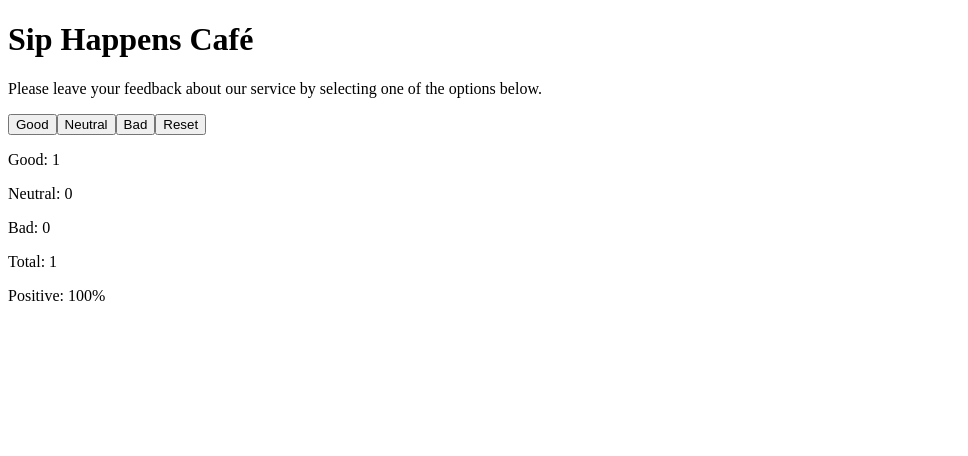
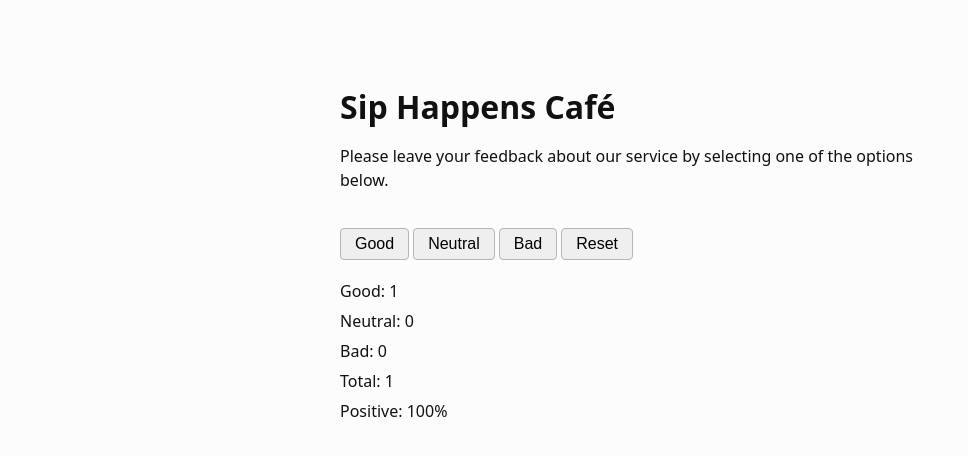
Before and after one commit to 777Afanas/goit-neo-react-hw-module2, a React (Vite) app: page / in a window 1280 px wide. Both pictures are taken after a click on the button "Good". Shown: the top 456 px of the page, without its empty margins (0-968 px from the left). Built offline with nearby package versions, Linux system fonts and the light colour scheme.

Commit message:
add style

```diff
--- a/src/components/App/App.jsx
+++ b/src/components/App/App.jsx
@@ -3,9 +3,7 @@ import Description from "../Description/Description";
 import Options from "../Options/Options";
 import Feedback from "../Feedback/Feedback";
 import Notification from "../Notification/Notification";
-
-// import transactions from '../../data/transactions.json';
-// import '../../../node_modules/modern-normalize/modern-normalize.css';
+import style from "./App.module.css";
 
 const App = () => {
   const [values, setValues] = useState(() => {
@@ -46,7 +44,7 @@ const App = () => {
   );
 
   return (
-    <div>
+    <div className={style.app}>
       <Description />
       <Options
         no={noFeedback}
--- a/src/components/App/App.module.css
+++ b/src/components/App/App.module.css
@@ -1,18 +1,8 @@
 .app {
-    font-family: 'Roboto', sans-serif;
-    height: 100vh;
-    display: flex;
-    justify-content: center;
-    align-items: flex-start;
-    padding-top: 40px;
-    gap: 40px;
-    font-size: 40;
-    color: #010101;
+  max-width: 600px;
+  margin: 40px auto;
+  padding: 24px;
+  display: flex;
+  flex-direction: column;
+  gap: 20px;
 }
-
-.wrapper {
-    display: flex;
-    align-items: flex-start;
-    gap: 25px;
-    margin-bottom: 40px;
-}
--- a/src/components/Description/Description.jsx
+++ b/src/components/Description/Description.jsx
@@ -1,11 +1,11 @@
-// import style from './FriendList.module.css';
+import style from './Description.module.css';
 
 
 const Description = () => {
     return (
         <div>
-            <h1>Sip Happens Café</h1>
-            <p>Please leave your feedback about our service by selecting one of the options below.</p>
+            <h1 className={style.title}>Sip Happens Café</h1>
+            <p className={style.text}>Please leave your feedback about our service by selecting one of the options below.</p>
         </div>
     );
 };
--- a/src/components/Description/Description.module.css
+++ b/src/components/Description/Description.module.css
@@ -1,16 +1,9 @@
-.list {
-    margin: 0 auto;
-    width: 520px;
-    margin-top: 48px;
-    display: flex;
-    justify-content: center;
-    gap: 8px;
+.title {
+  font-size: 32px;
+  font-weight: 700;
+  margin-bottom: 12px;
 }
 
-.item {
-    background-color: #fff;
-    width: 96px;
-    padding: 16px 8px;
-    border: 2px solid #000;
-    border-radius: 8px;
+.text {
+  line-height: 1.5;
 }
--- a/src/components/Feedback/Feedback.jsx
+++ b/src/components/Feedback/Feedback.jsx
@@ -1,13 +1,13 @@
-// import style from "./Profile.module.css";
+import style from "./Feedback.module.css";
 
 const Feedback = ({ goodValues, neutralValues, badValues, totalValues, positiveVal }) => {
   return (
-    <div>
-      <p>Good: {goodValues}</p>
-      <p>Neutral: {neutralValues}</p>
-      <p>Bad: {badValues}</p>
-      <p>Total: {totalValues}</p>
-      <p>Positive: {positiveVal}%</p>
+    <div className={style.container}>
+      <p className={style.text}>Good: {goodValues}</p>
+      <p className={style.text}>Neutral: {neutralValues}</p>
+      <p className={style.text}>Bad: {badValues}</p>
+      <p className={style.text}>Total: {totalValues}</p>
+      <p className={style.text}>Positive: {positiveVal}%</p>
     </div>
   );
 };
--- a/src/components/Feedback/Feedback.module.css
+++ b/src/components/Feedback/Feedback.module.css
@@ -1,62 +1,9 @@
-.profileBox {
-    padding-top: 24px;
-    width: 480px;
-    border: 2px solid #000;
-    border-radius: 16px;
-    background-color: white;
-    overflow: hidden;
-    margin: 0 auto;
+.container {
+    display: flex;
+    flex-direction: column;
+    gap: 8px;
 }
 
-.mainImage {
-    margin: 0 auto;
-    width: 220px;
-    border-radius: 50%;
-    background-color: #242120;
-    box-shadow: 0 4px 4px #242120;
+.text {
+    margin: 0;
 }
-
-.nameTitle {
-    margin-top: 24px;
-    color: black;
-    font-size: 40px;
-    font-weight: 700;
-}
-
-.nicknameTitle {
-    margin-top: 24px;
-    color: grey;
-    font-size: 24px;
-}
-
-.location {
-    margin-top: 8px;
-    color: grey;
-    font-size: 24px;
-}
-
-.statsList {
-    margin-top: 16px;
-    display: flex;
-    justify-content: space-between;
-    background-color: rgb(190, 189, 189);
-}
-
-.listItem {
-    padding: 16px 8px;
-    display: flex;
-    flex: 1;
-    flex-direction: column;
-    border: 1px solid grey;
-}
-
-.listTitle {
-    color: #000;
-    font-size: 24px;
-}
-
-.listAmount {
-    color: #000;
-    font-size: 20px;
-    font-weight: 700;
-}
--- a/src/components/Notification/Notification.jsx
+++ b/src/components/Notification/Notification.jsx
@@ -1,8 +1,8 @@
-// import style from './Notification.module.css';
+import style from './Notification.module.css';
 
 const Notification = () => {
     return (
-    <p>No feedback yet</p>
+    <p className={style.message}>No feedback yet</p>
     );
 };
 
--- a/src/components/Notification/Notification.module.css
+++ b/src/components/Notification/Notification.module.css
@@ -1,56 +1,3 @@
-.table {
-    margin: 0 auto;
-    margin-top: 24px;
-    width: 480px;
-    border: 1px solid #000;
-    border-collapse: collapse;
-    text-align: start;
+.message {
+    margin: 0;
 }
-
-table td {
-    padding-bottom: 2px;
-}
-
-.head {
-    /* color: #fff; */
-    background-color: #222121;
-}
-
-.headLine {
-    background-color: #222121;
-}
-
-.column {
-    width: calc((100%) / 3);
-    padding: 4px 8px;
-    font-size: 15px;
-    color: #ffffff !important;
-        /* Жестко делаем текст заголовков БЕЛЫМ */
-        background-color: #222121;
-        /* Жестко делаем фон заголовков ТЕМНЫМ */
-        border: 1px solid #000000;
-}
-
-.tableColumn:nth-child(odd) {
-    background-color:  #fff;
-    color: #000;
-}
-
-.tableColumn:nth-child(even) {
-    background-color: #bdb9b9;
-    color: #000;
-}
-
-.tableColumn {
-    border: 1px solid #000;
-    text-align: center;
-}
-
-.typeTransaction {
-    text-align: left;
-    display: inline-block;
-    width: 80px;
-    text-transform: capitalize;
-    border-left: none;
-    border-right: none;
-}
--- a/src/components/Options/Options.jsx
+++ b/src/components/Options/Options.jsx
@@ -1,14 +1,14 @@
-// import style from "./FriendListItem.module.css";
+import style from "./Options.module.css";
 
 
 
 const Options = ({no, onResetR, onGood, onNeutral, onBad}) => {
     return (
-        <div>
-            <button onClick={onGood}>Good</button>
-            <button onClick={onNeutral}>Neutral</button>
-            <button onClick={onBad}>Bad</button>
-            {!no && <button onClick={onResetR}>Reset</button>}
+        <div className={style.container}>
+            <button className={style.button} onClick={onGood}>Good</button>
+            <button className={style.button} onClick={onNeutral}>Neutral</button>
+            <button className={style.button} onClick={onBad}>Bad</button>
+            {!no && <button className={style.button} onClick={onResetR}>Reset</button>}
         </div>
     );
 };
--- a/src/components/Options/Options.module.css
+++ b/src/components/Options/Options.module.css
@@ -1,23 +1,18 @@
-.friendsImg {
-    margin: 0 auto;
+.container {
+  display: flex;
+  gap: 4px;
 }
 
-.friendsName {
-    color: #000;
-    margin-top: 8px;
-    font-size: 24px;
-    text-align: center;
+.button {
+  padding: 6px 14px;
+  font-size: 16px;
+  cursor: pointer;
+  border: 1px solid #b5b5b5;
+  border-radius: 4px;
+  background-color: #efefef;
+  transition: background-color 0.2s ease;
 }
 
-.onlineInfo {
-    font-size: 20px;
-    color: #000;
+.button:hover {
+    background-color: #e2e2e2;
 }
-
-.friendsIsOnline {
-    color: green;
-}
-
-.friendsIsOffline {
-    color: red;
-}
--- a/src/index.css
+++ b/src/index.css
@@ -1,163 +1,6 @@
-/* :root {
-  --text: #6b6375;
-  --text-h: #08060d;
-  --bg: #fff;
-  --border: #e5e4e7;
-  --code-bg: #f4f3ec;
-  --accent: #aa3bff;
-  --accent-bg: rgba(170, 59, 255, 0.1);
-  --accent-border: rgba(170, 59, 255, 0.5);
-  --social-bg: rgba(244, 243, 236, 0.5);
-  --shadow:
-    rgba(0, 0, 0, 0.1) 0 10px 15px -3px, rgba(0, 0, 0, 0.05) 0 4px 6px -2px;
-
-  --sans: system-ui, 'Segoe UI', Roboto, sans-serif;
-  --heading: system-ui, 'Segoe UI', Roboto, sans-serif;
-  --mono: ui-monospace, Consolas, monospace;
-
-  font: 18px/145% var(--sans);
-  letter-spacing: 0.18px;
-  color-scheme: light dark;
-  color: var(--text);
-  background: var(--bg);
-  font-synthesis: none;
-  text-rendering: optimizeLegibility;
-  -webkit-font-smoothing: antialiased;
-  -moz-osx-font-smoothing: grayscale;
-
-  @media (max-width: 1024px) {
-    font-size: 16px;
-  }
+body {
+  font-family: system-ui, -apple-system, BlinkMacSystemFont, 'Segoe UI', Roboto, Oxygen, Ubuntu, Cantarell, 'Open Sans', 'Helvetica Neue', sans-serif;
+  font-size: 16px;
+  background-color: #fcfcfc;
+  color: #111111;
 }
-
-@media (prefers-color-scheme: dark) {
-  :root {
-    --text: #9ca3af;
-    --text-h: #f3f4f6;
-    --bg: #16171d;
-    --border: #2e303a;
-    --code-bg: #1f2028;
-    --accent: #c084fc;
-    --accent-bg: rgba(192, 132, 252, 0.15);
-    --accent-border: rgba(192, 132, 252, 0.5);
-    --social-bg: rgba(47, 48, 58, 0.5);
-    --shadow:
-      rgba(0, 0, 0, 0.4) 0 10px 15px -3px, rgba(0, 0, 0, 0.25) 0 4px 6px -2px;
-  }
-
-  #social .button-icon {
-    filter: invert(1) brightness(2);
-  }
-}
-
-body {
-  margin: 0;
-}
-
-#root {
-  width: 1126px;
-  max-width: 100%;
-  margin: 0 auto;
-  text-align: center;
-  border-inline: 1px solid var(--border);
-  min-height: 100svh;
-  display: flex;
-  flex-direction: column;
-  box-sizing: border-box;
-}
-
-h1,
-h2 {
-  font-family: var(--heading);
-  font-weight: 500;
-  color: var(--text-h);
-}
-
-h1 {
-  font-size: 56px;
-  letter-spacing: -1.68px;
-  margin: 32px 0;
-  @media (max-width: 1024px) {
-    font-size: 36px;
-    margin: 20px 0;
-  }
-}
-h2 {
-  font-size: 24px;
-  line-height: 118%;
-  letter-spacing: -0.24px;
-  margin: 0 0 8px;
-  @media (max-width: 1024px) {
-    font-size: 20px;
-  }
-}
-p {
-  margin: 0;
-}
-
-code,
-.counter {
-  font-family: var(--mono);
-  display: inline-flex;
-  border-radius: 4px;
-  color: var(--text-h);
-}
-
-code {
-  font-size: 15px;
-  line-height: 135%;
-  padding: 4px 8px;
-  background: var(--code-bg);
-} */
-
-
-li {
-  margin: 0;
-  list-style-type: none;
-}
-
-h1,
-h2,
-h3,
-h4,
-h5,
-h6,
-p {
-  margin: 0;
-}
-
-ul {
-  margin: 0;
-  padding: 0;
-  list-style: none;
-}
-
-img {
-  display: block;
-}
-
-:root {
-  font-family: Inter, system-ui, Avenir, Helvetica, Arial, sans-serif;
-  line-height: 1.5;
-  font-weight: 400;
-
-  color-scheme: light dark;
-  color: rgba(255, 255, 255, 0.87);
-
-  /* font-synthesis: none; */
-  text-rendering: optimizeLegibility;
-  -webkit-font-smoothing: antialiased;
-  -moz-osx-font-smoothing: grayscale;
-
-  max-width: 1280px;
-  margin: 0 auto;
-  padding: 2rem;
-  text-align: center;
-}
-
-td,
-th {
-  border-left: 1px solid #000;
-  border-right: 1px solid #000;
-  padding: 0;
-}
--- a/src/main.jsx
+++ b/src/main.jsx
@@ -1,6 +1,6 @@
 import { StrictMode } from 'react'
 import { createRoot } from 'react-dom/client'
-// import './index.css'
+import './index.css'
 import App from './components/App/App'
 
 createRoot(document.getElementById('root')).render(
```
